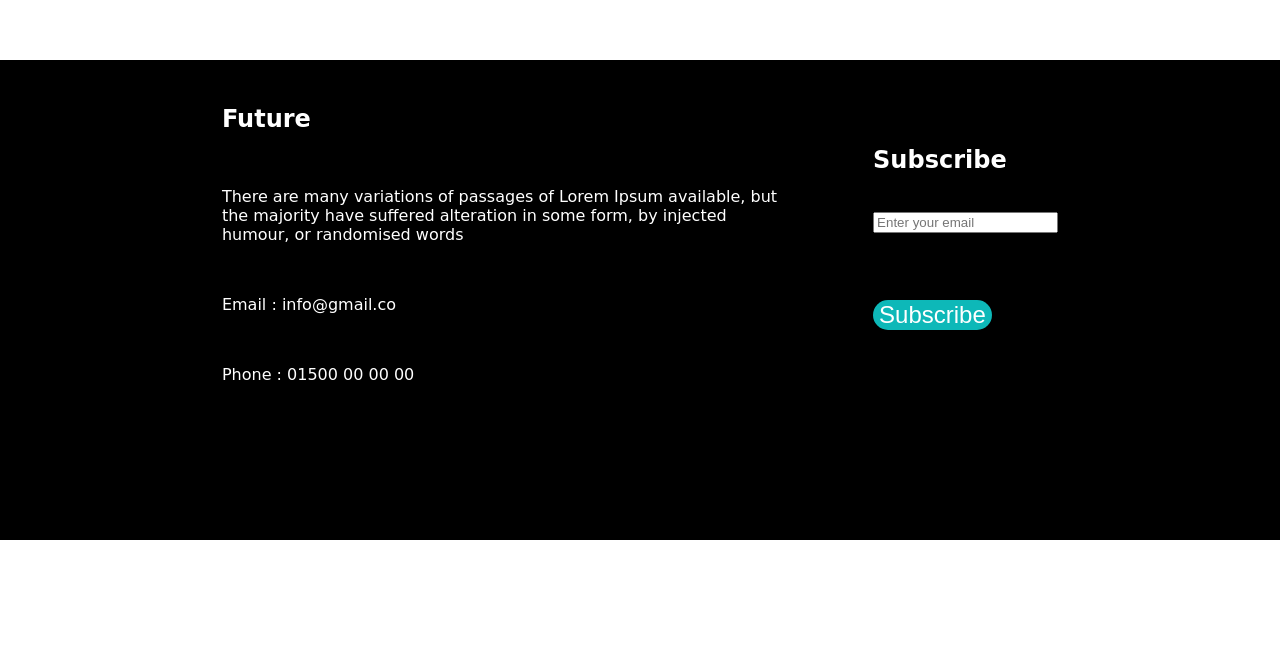
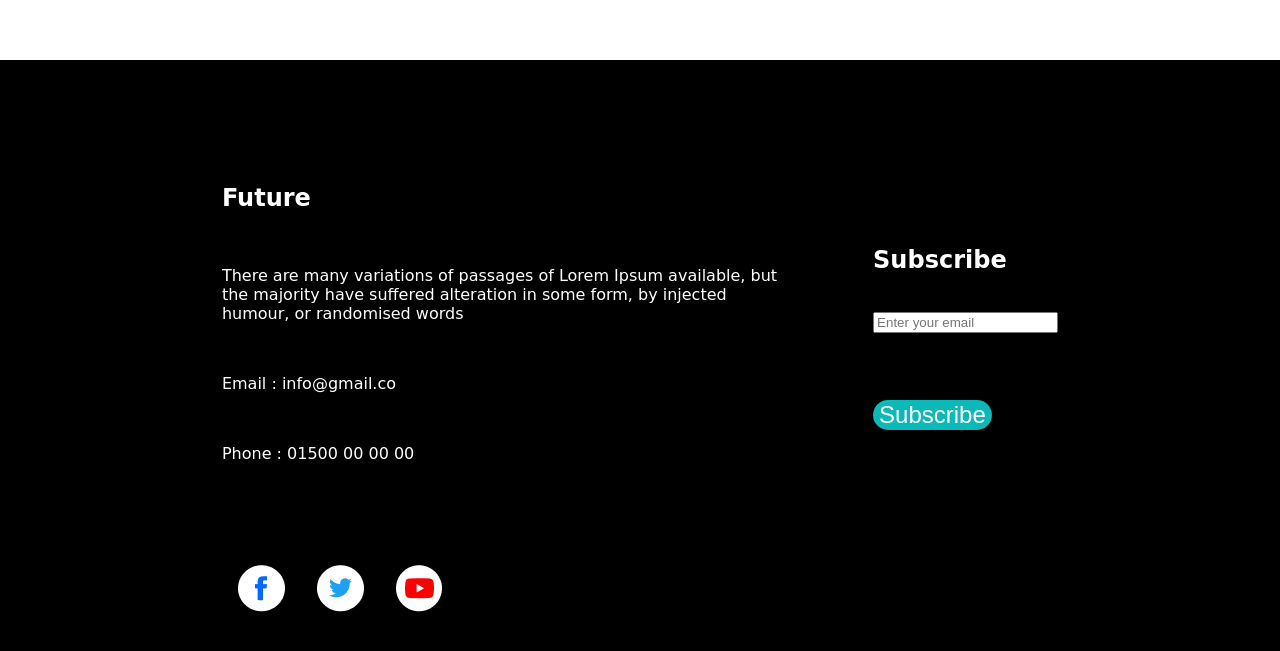
Before and after one commit to Mr-Debojit/programming_hero, a plain HTML site: page index.html in a window 1280 px wide. Shown: the part 3099-3750 px from the top of the page. Before the commit the page ends 3639 px from the top, so only its background shows below. Drawn offline with Linux system fonts and the light colour scheme.

Commit message:
still working

```diff
--- a/index.html
+++ b/index.html
@@ -123,9 +123,15 @@
         <p>Email : info@gmail.co</p>
         <p>Phone : 01500 00 00 00</p>
         <div class="link_icon">
-          <div class="footer_item"></div>
-          <div class="footer_item"></div>
-          <div class="footer_item"></div>
+          <div class="footer_item_fot_icon">
+            <img src="img/fb.png" alt="" />
+          </div>
+          <div class="footer_item_fot_icon">
+            <img src="img/twitter.png" alt="" />
+          </div>
+          <div class="footer_item_fot_icon">
+            <img src="img/youtube.png" alt="" />
+          </div>
         </div>
       </div>
       <div class="footer_2">
--- a/style.css
+++ b/style.css
@@ -134,13 +134,14 @@ h1,h2,h3,h4,h5,h6{
     border-radius: 1rem;
     border-style: none;
 }
+/* footer section */
 .footer{
     white-space: pre-line;
     color:white;
     display: flex;
     justify-content: center;
     align-items: center;
-    height: 60vh;
+    height: 85vh;
     width: 100vw;
     background-color: black;
 }
@@ -149,7 +150,7 @@ h1,h2,h3,h4,h5,h6{
     padding-bottom:9rem;
 }
 .footer_1{
-    margin: 3rem;
+    margin: 3rem 3rem 0rem 3rem;
 }
 .footer_btn{
     margin-top:3rem ;
@@ -159,3 +160,12 @@ h1,h2,h3,h4,h5,h6{
     border-radius: 1rem;
     font-size: 1.5rem;
 }
+.link_icon{
+    display: flex;
+    margin: 1rem 0;
+    padding: 0;
+}
+.footer_item_fot_icon{
+    margin: 1rem 0;
+    padding: 1rem;
+}
```
